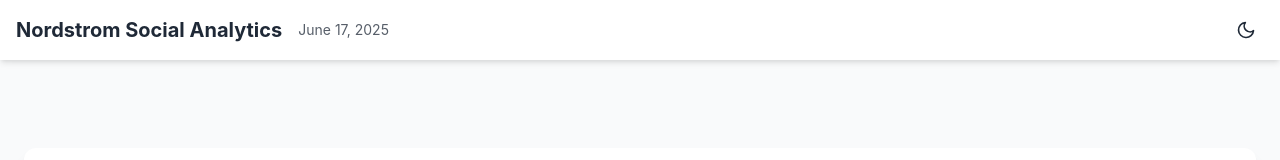
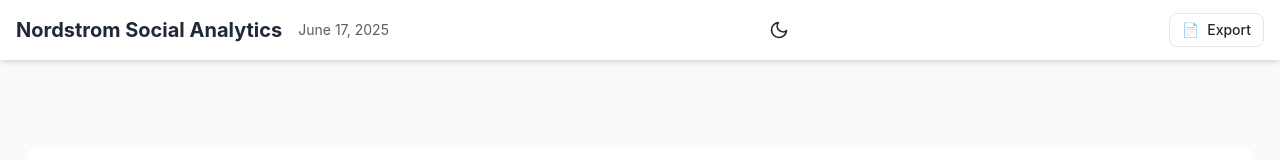
Before and after one commit to AliSiddiqiCE/Normandy, a React (Create React App) app in the folder nordstrom-social-analytics/: page / in a window 1280 px wide. Shown: the top 160 px of the page. Built offline with nearby package versions, Linux system fonts and the light colour scheme; no server answers; what sentiment would draw is missing.

Commit message:
Update Header.tsx

```diff
--- a/nordstrom-social-analytics/src/components/layout/Header.tsx
+++ b/nordstrom-social-analytics/src/components/layout/Header.tsx
@@ -1,7 +1,14 @@
 import React from 'react';
+import jsPDF from 'jspdf';
+import html2canvas from 'html2canvas';
+import { motion } from 'framer-motion';
+import * as HiIcons from 'react-icons/hi';
 import { FiSun, FiMoon } from 'react-icons/fi';
+import { HiOutlineMenu } from 'react-icons/hi'; // Added for mobile menu
+import { ALL_BRANDS } from '../../services/api';
 import { useSocialData } from '../../context/SocialDataContext';
-
+import { AVAILABLE_MONTHS, initialFilterOptions } from '../../context/SocialDataContext';
+import { Brand, Platform } from '../../types';
 const Header: React.FC = () => {
   const { darkMode, toggleDarkMode, isLoading } = useSocialData();
 
@@ -36,9 +43,57 @@ const Header: React.FC = () => {
               {darkMode ? <FiSun className="w-5 h-5" /> : <FiMoon className="w-5 h-5" />}
             </button>
           </div>
+          {/* Export button */}
+          <div className="relative">
+            <motion.button
+              whileHover={{ scale: 1.02 }}
+              whileTap={{ scale: 0.98 }}
+              className="bg-transparent border border-[#004170] text-[#004170] hover:bg-[#004170] hover:text-white rounded-lg px-3 py-1.5 text-sm font-medium transition-colors duration-150 flex items-center group"
+              onClick={() => {
+                const exportDate = new Date().toISOString().split('T')[0];
+                const fileName = `Nordstrom_Social_Analytics_${exportDate}.pdf`;
+
+                const dashboardContentElement = document.getElementById('dashboard-content-to-export'); // Ensure this ID exists on your main content wrapper
+
+                if (dashboardContentElement) {
+                  html2canvas(dashboardContentElement, {
+                    scale: 2, // Increase scale for better resolution
+                    useCORS: true, // If you have cross-origin images
+                    logging: true, // Enable logging for debugging
+                    onclone: (doc) => {
+                      // Attempt to ensure all styles are applied, especially for dark mode
+                      if (darkMode) {
+                        doc.documentElement.classList.add('dark'); // Or your specific dark mode class on html/body
+                      }
+                    }
+                  }).then(canvas => {
+                    const imgData = canvas.toDataURL('image/png');
+                    const pdf = new jsPDF({
+                      orientation: 'portrait',
+                      unit: 'px',
+                      format: [canvas.width, canvas.height] // Use canvas dimensions for PDF page size
+                    });
+                    pdf.addImage(imgData, 'PNG', 0, 0, canvas.width, canvas.height);
+                    pdf.save(fileName);
+                  }).catch(error => {
+                    console.error('Error generating PDF:', error);
+                    alert('Failed to generate PDF. Please check the console for errors.');
+                  });
+                } else {
+                  console.error('Dashboard content element not found for PDF export.');
+                  alert('Could not find content to export. Please ensure the dashboard content area has the ID "dashboard-content-to-export".');
+                }
+              }}
+            >
+              <span className="mr-2">📄</span>
+              <span>Export</span>
+            </motion.button>
+          </div>
         </div>
-      </div>
+        </div>
+
     </header>
+
   );
 };
 
```
